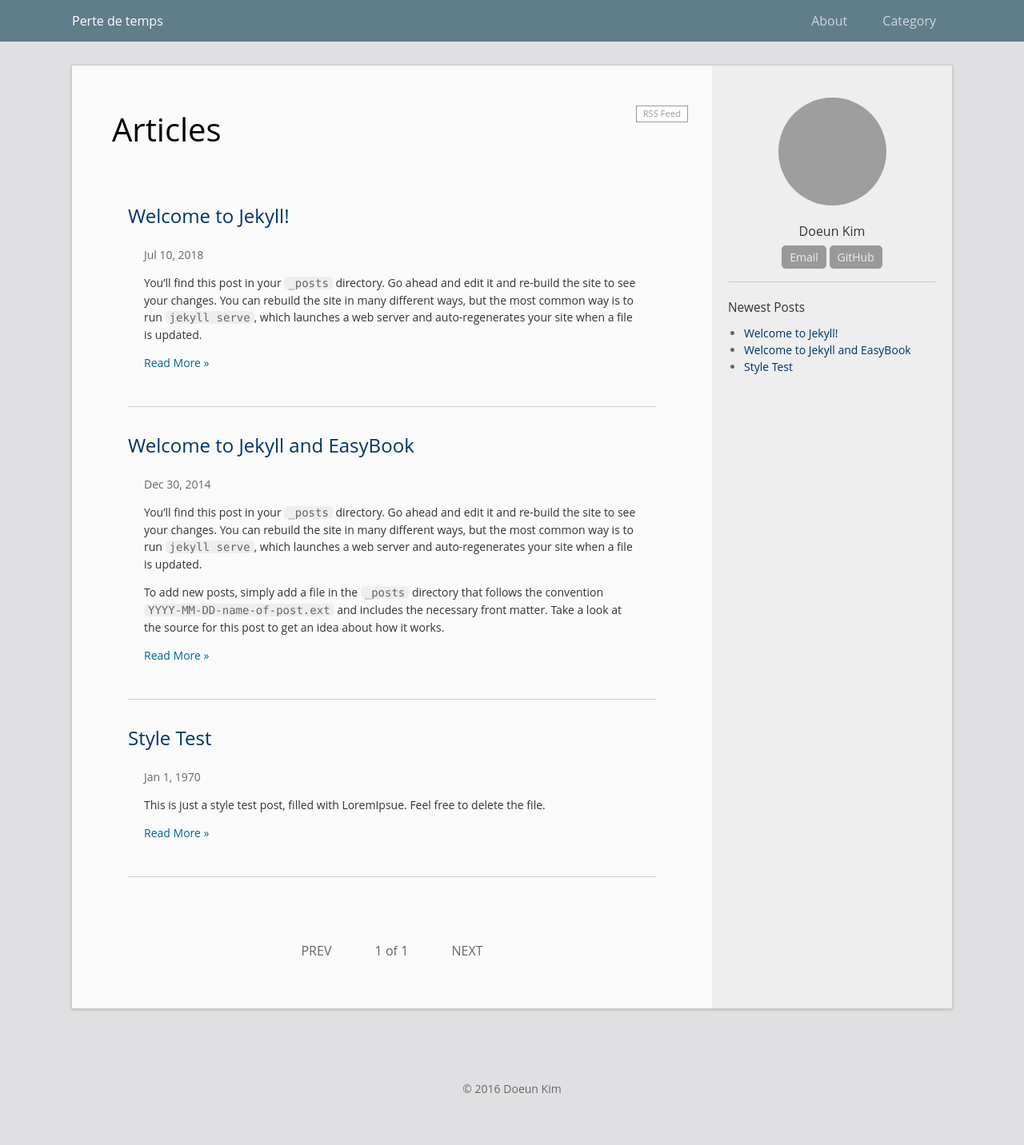
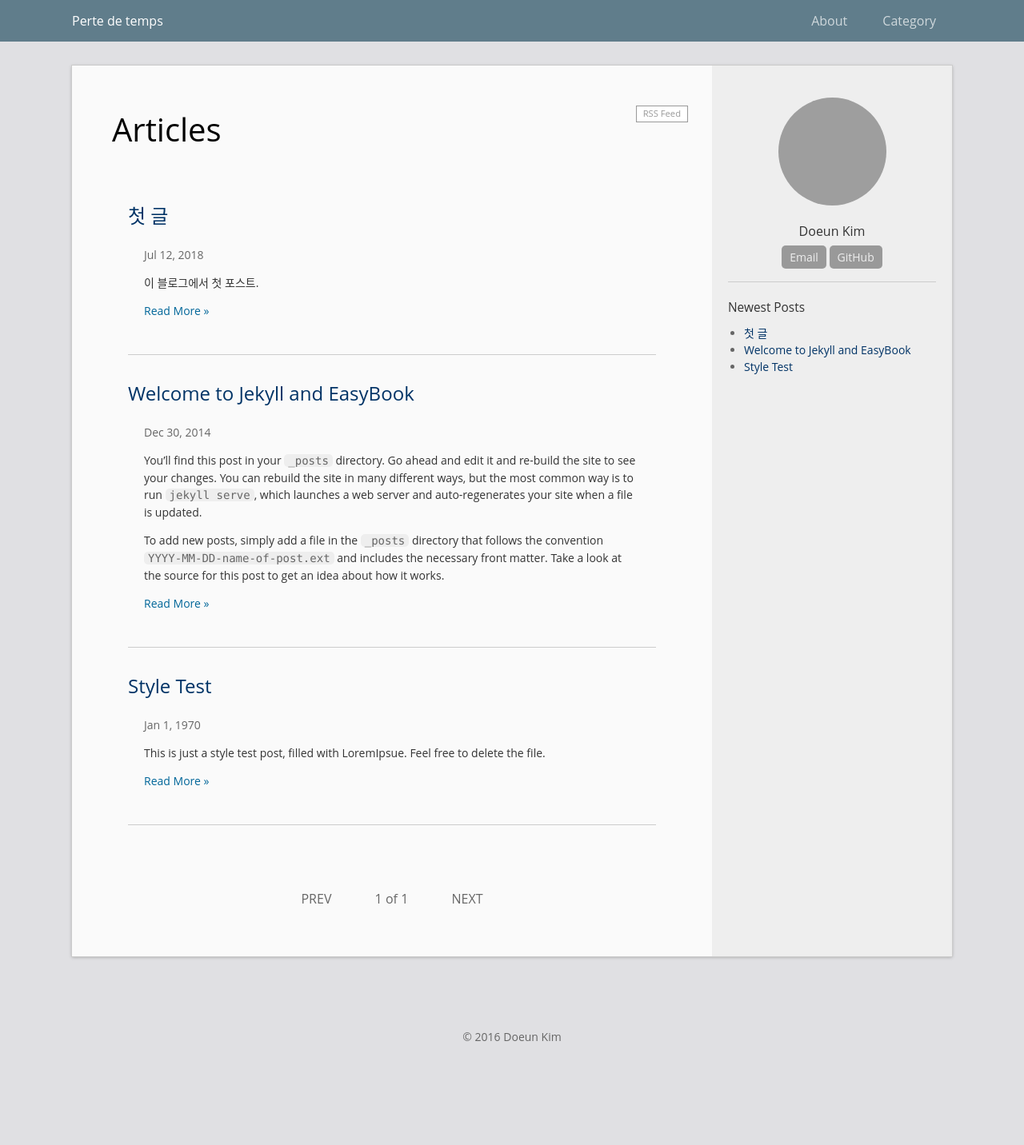
Before and after one commit to kde12327/kde12327.github.io, a Jekyll site: the page built from index.html, in a window 1280 px wide. Shown: the whole page at 80% size. Built offline with Jekyll 4.4.1, drawn with Linux system fonts in a browser that asks for light colours; the list of posts is cut into pages by our own code; after the commit the page ends 1367 px from its top, so only the background shows below that; grey boxes are pictures that could not be loaded.

Commit message:
new post
Posting new post.
name : firstpost

```diff
--- a/_posts/2014-12-30-welcome-to-jekyll.markdown
+++ b/_posts/2014-12-30-welcome-to-jekyll.markdown
@@ -2,7 +2,7 @@
 layout: post
 title:  "Welcome to Jekyll and EasyBook"
 date:   2014-12-30 09:00:13
-categories: jekyll update newcategori
+categories: jekyll update
 permalink: /archivers/hello
 ---
 
--- a/_posts/2018-07-10-welcome-to-jekyll.markdown
+++ /dev/null
@@ -1,25 +0,0 @@
----
-layout: post
-title:  "Welcome to Jekyll!"
-date:   2018-07-10 18:24:41 +0900
-categories: jekyll update
----
-You’ll find this post in your `_posts` directory. Go ahead and edit it and re-build the site to see your changes. You can rebuild the site in many different ways, but the most common way is to run `jekyll serve`, which launches a web server and auto-regenerates your site when a file is updated.
-
-To add new posts, simply add a file in the `_posts` directory that follows the convention `YYYY-MM-DD-name-of-post.ext` and includes the necessary front matter. Take a look at the source for this post to get an idea about how it works.
-
-Jekyll also offers powerful support for code snippets:
-
-{% highlight ruby %}
-def print_hi(name)
-  puts "Hi, #{name}"
-end
-print_hi('Tom')
-#=> prints 'Hi, Tom' to STDOUT.
-{% endhighlight %}
-
-Check out the [Jekyll docs][jekyll-docs] for more info on how to get the most out of Jekyll. File all bugs/feature requests at [Jekyll’s GitHub repo][jekyll-gh]. If you have questions, you can ask them on [Jekyll Talk][jekyll-talk].
-
-[jekyll-docs]: http://jekyllrb.com/docs/home
-[jekyll-gh]:   https://github.com/jekyll/jekyll
-[jekyll-talk]: https://talk.jekyllrb.com/
--- /dev/null
+++ b/_posts/2018-07-12-first-post.markdown
@@ -0,0 +1,32 @@
+---
+layout: post
+title:  "첫 글"
+date:   2018-7-12 04:00:00
+categories: 2018 posts
+permalink: /post/firstpost
+---
+
+이 블로그에서 첫 포스트.
+익숙하지 않은 마크다운.
+
+##마크다운 약간의 연습
+> 블럭인용문자
+>
+>###소제목
+>>
+>>- 목록1
+>>- 목룍2
+>>- 목록3
+>>
+>
+>
+>>###다른 소제목
+>>'''
+>>public class Main{
+>>	public static void main(String [] args){
+>>	}
+>>}
+
+
+------
+수평선 긋기
```
